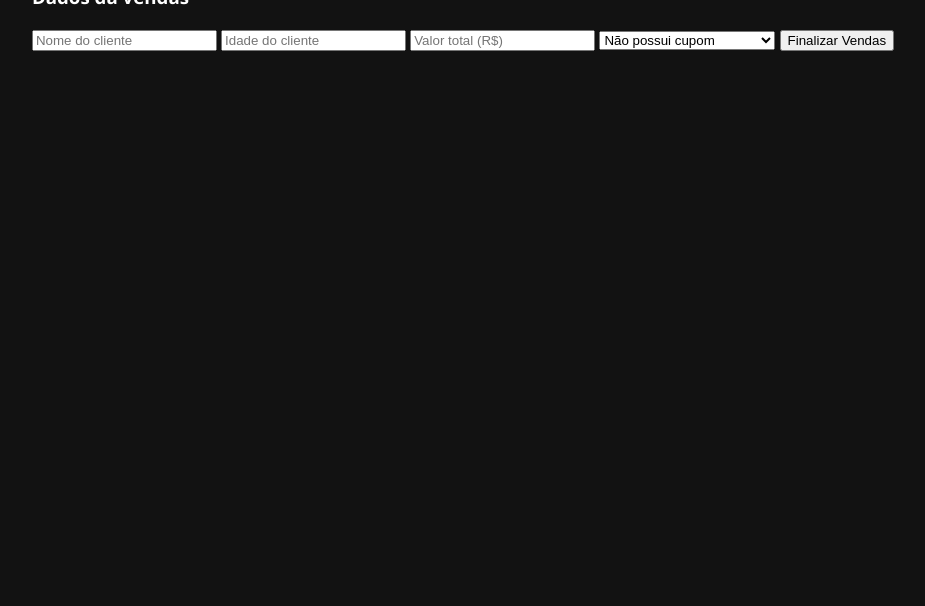
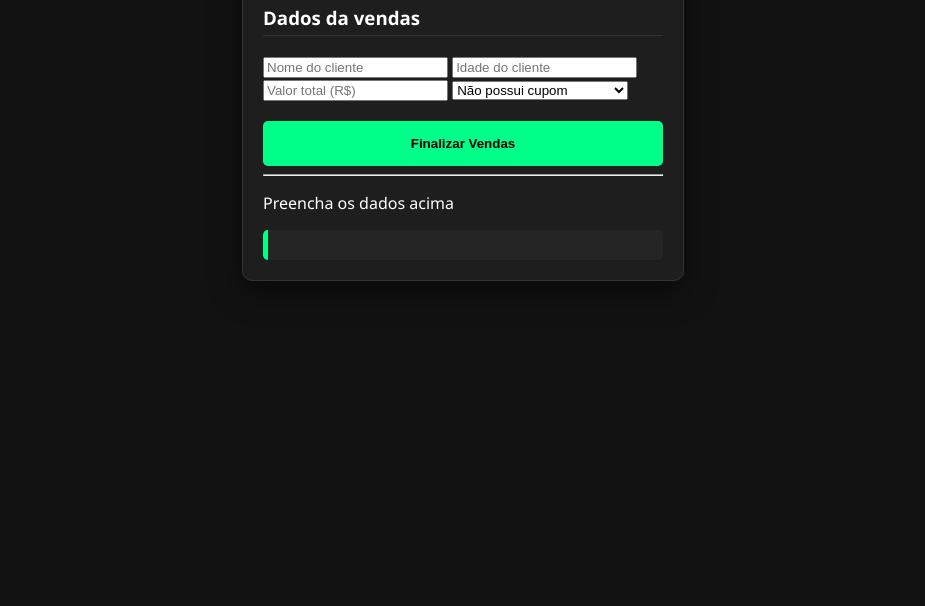
Before and after one commit to EPIscobar/Frontend_SESI, a plain HTML site: page index.html in a window 1280 px wide. Shown: the part 194-800 px from the top of the page, without its empty margins (177-1102 px from the left). Drawn offline with Linux system fonts and the light colour scheme.

Commit message:
EstilizaçãoPagina

```diff
--- a/index.html
+++ b/index.html
@@ -26,6 +26,17 @@
             <button onclick="executarSistemas()">Finalizar Vendas</button>
         </section>
 
+        <hr>
+
+        <section id="feedback">
+            <p id="mensagem-autorizacao">Preencha os dados acima</p>
+            <ul id="lista-estoque"></ul>
+            <div id="relatorio-final" class="card" style="display: nome;">
+            </div>
+        </section>
+
     </div>
+
+    <script src="script.js"></script>
 </body>
 </html>
--- a/style.css
+++ b/style.css
@@ -8,3 +8,47 @@
 
     ;
 }
+
+.container {
+    width: 400px;
+    background-color: #1e1e1e;
+    padding: 20px;
+    border-radius: 10px;
+    border: 1px solid #333;
+    box-shadow: 0 10px 30px rgba(0,0,0,0.5);
+}
+
+h1 {
+    color: #00ff88;
+    text-align: center;
+}
+
+h3 {
+    color: 00d4ff;
+    border-bottom: 1px solid #333;
+    padding-bottom: 5px;
+}
+
+.card {
+    background: #252525;
+    padding: 15px;
+    border-radius: 5px;
+    border-left: 5px solid #00ff88;
+
+}
+
+button{
+    width: 100%;
+    padding: 15px;
+    margin-top: 20px;
+    background-color: #00ff88;
+    border: none;
+    border-radius: 5px;
+    font-weight: bold;
+    cursor: pointer;
+    transition: 0.3s;
+}
+
+button:hover {
+    background-color: #00cc6e;
+}
```
